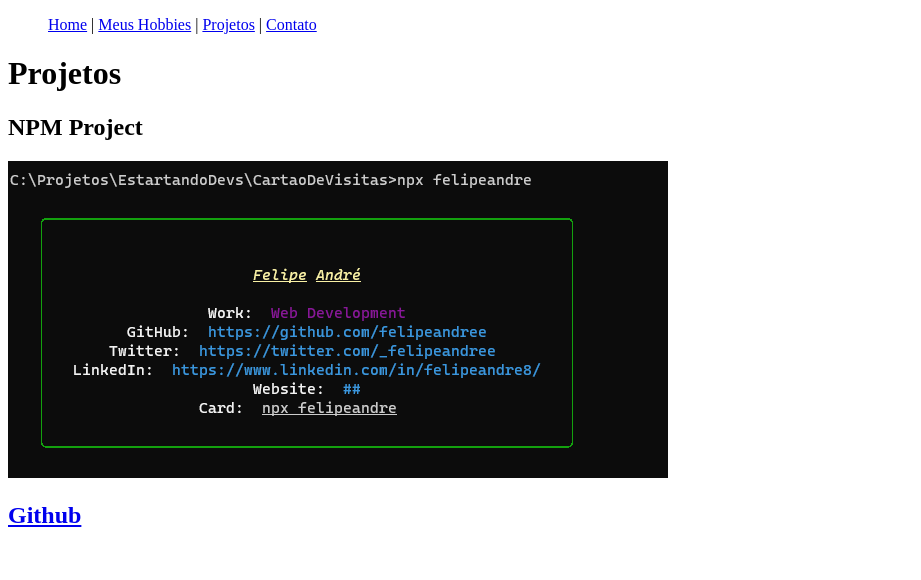
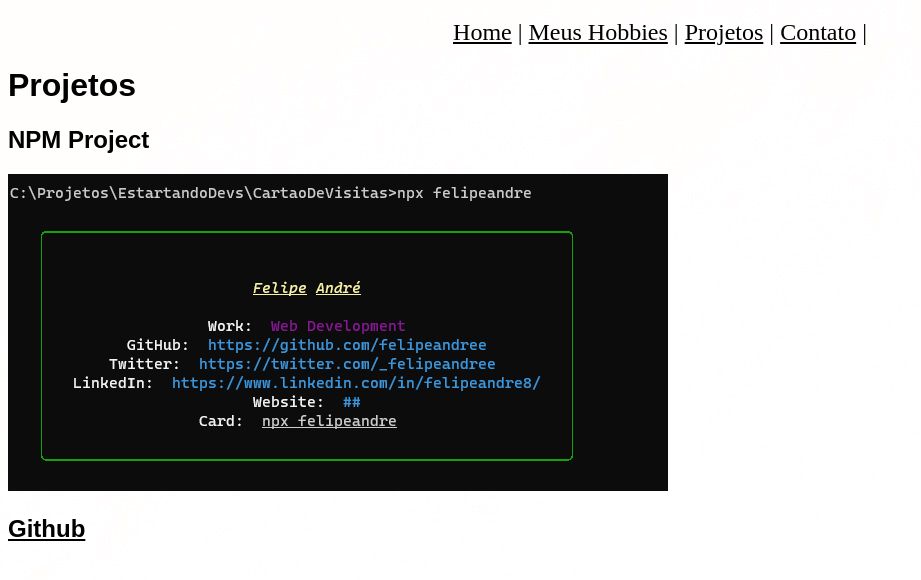
Before and after one commit to felipeandree/CV, a plain HTML site: page projetos.html in a window 1280 px wide. Shown: the whole page, without its empty margins (0-921 px from the left). Drawn offline with Linux system fonts and the light colour scheme.

Commit message:
alterações em nav, background e fonte

```diff
--- a/projetos.html
+++ b/projetos.html
@@ -6,13 +6,19 @@
     <meta name="viewport" content="width=device-width, initial-scale=1.0">
     <title>Projetos</title>
 </head>
-<body>
+<body background="./imagens/devlopment.jpg" link="#000" alink="#017bf5" vlink="'#000">
+  <font face="sans-serif">
     <!-- Barra de navegação entre as páginas -->
-  <nav>
-    <ul>
-      <a href="index.html">Home</a> | <a href="hobbies.html">Meus Hobbies</a> | <a href="projetos.html">Projetos</a> | <a href="contato.html">Contato</a>
-    </ul>
-  </nav>
+    <nav align="center">
+      <ul>
+        <font face="Lato" size="5">
+          <font face="cinzel">
+            <a href="index.html">Home</a> | <a href="hobbies.html">Meus Hobbies</a> | <a href="projetos.html">Projetos</a> |
+            <a href="contato.html">Contato</a> |
+          </font>
+        </font>
+      </ul>
+    </nav>
   <div>
     <div>
        <h1>Projetos</h1>
@@ -23,5 +29,6 @@
         <h2><a href="https://github.com/felipeandree" target="blank">Github</a></h2>
     </div>
   </div>
+</font>
 </body>
 </html>
```
Also changed, not shown: contato.html (+10 -3 lines), hobbies.html (+10 -5 lines), index.html (+10 -4 lines), imagens/devlopment.jpg (added).
